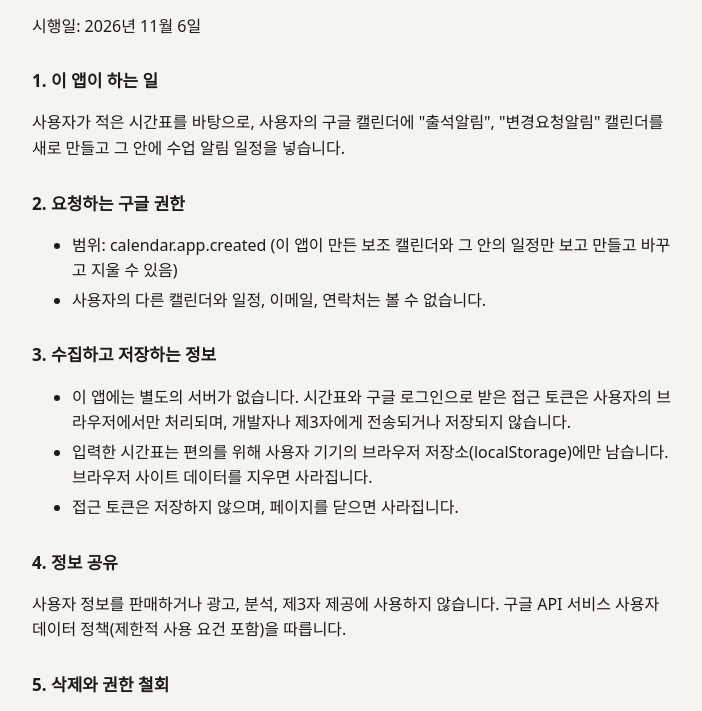
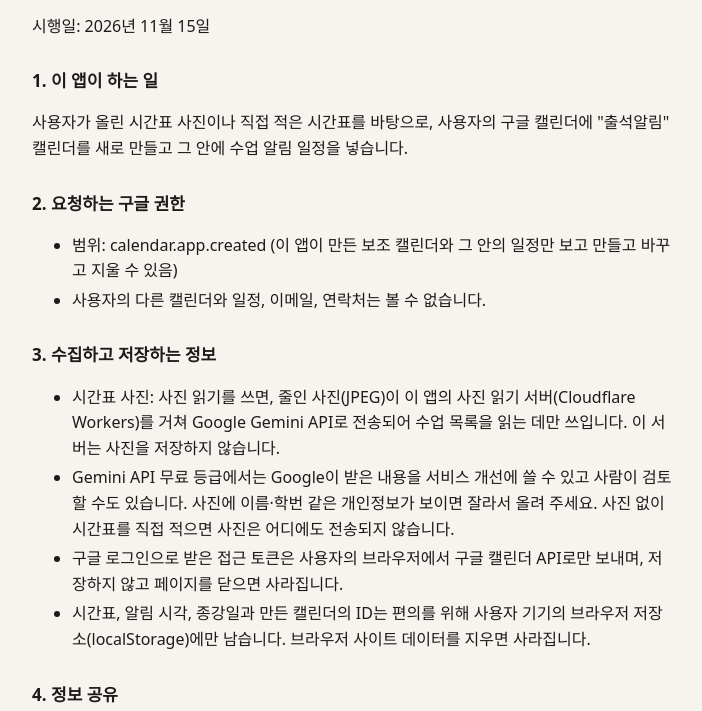
Before and after one commit to yh415920-oss/attendance-alert, a plain HTML site: page privacy.html in a window 1280 px wide. Shown: the part 81-792 px from the top of the page, without its empty margins (288-990 px from the left). Drawn offline with Linux system fonts and the light colour scheme.

Commit message:
개인정보처리방침: 사진 읽기(Gemini) 반영
Co-Authored-By: Claude Opus 5.5 <noreply@anthropic.com>
Claude-Session: https://claude.ai/code/session_01M6JW54FgqRLgt2XHnys4Rd

```diff
--- a/privacy.html
+++ b/privacy.html
@@ -8,10 +8,10 @@
 </head>
 <body>
 <h1>출석 알림 개인정보처리방침</h1>
-<p>시행일: 2026년 11월 6일</p>
+<p>시행일: 2026년 11월 15일</p>
 
 <h2>1. 이 앱이 하는 일</h2>
-<p>사용자가 적은 시간표를 바탕으로, 사용자의 구글 캘린더에 "출석알림", "변경요청알림" 캘린더를 새로 만들고 그 안에 수업 알림 일정을 넣습니다.</p>
+<p>사용자가 올린 시간표 사진이나 직접 적은 시간표를 바탕으로, 사용자의 구글 캘린더에 "출석알림" 캘린더를 새로 만들고 그 안에 수업 알림 일정을 넣습니다.</p>
 
 <h2>2. 요청하는 구글 권한</h2>
 <ul>
@@ -21,17 +21,18 @@
 
 <h2>3. 수집하고 저장하는 정보</h2>
 <ul>
-<li>이 앱에는 별도의 서버가 없습니다. 시간표와 구글 로그인으로 받은 접근 토큰은 사용자의 브라우저에서만 처리되며, 개발자나 제3자에게 전송되거나 저장되지 않습니다.</li>
-<li>입력한 시간표는 편의를 위해 사용자 기기의 브라우저 저장소(localStorage)에만 남습니다. 브라우저 사이트 데이터를 지우면 사라집니다.</li>
-<li>접근 토큰은 저장하지 않으며, 페이지를 닫으면 사라집니다.</li>
+<li>시간표 사진: 사진 읽기를 쓰면, 줄인 사진(JPEG)이 이 앱의 사진 읽기 서버(Cloudflare Workers)를 거쳐 Google Gemini API로 전송되어 수업 목록을 읽는 데만 쓰입니다. 이 서버는 사진을 저장하지 않습니다.</li>
+<li>Gemini API 무료 등급에서는 Google이 받은 내용을 서비스 개선에 쓸 수 있고 사람이 검토할 수도 있습니다. 사진에 이름·학번 같은 개인정보가 보이면 잘라서 올려 주세요. 사진 없이 시간표를 직접 적으면 사진은 어디에도 전송되지 않습니다.</li>
+<li>구글 로그인으로 받은 접근 토큰은 사용자의 브라우저에서 구글 캘린더 API로만 보내며, 저장하지 않고 페이지를 닫으면 사라집니다.</li>
+<li>시간표, 알림 시각, 종강일과 만든 캘린더의 ID는 편의를 위해 사용자 기기의 브라우저 저장소(localStorage)에만 남습니다. 브라우저 사이트 데이터를 지우면 사라집니다.</li>
 </ul>
 
 <h2>4. 정보 공유</h2>
-<p>사용자 정보를 판매하거나 광고, 분석, 제3자 제공에 사용하지 않습니다. 구글 API 서비스 사용자 데이터 정책(제한적 사용 요건 포함)을 따릅니다.</p>
+<p>사진 읽기를 위해 Google(Gemini API)에 사진을 보내는 것 말고는 사용자 정보를 판매하거나 광고, 분석, 제3자 제공에 사용하지 않습니다. 구글 API 서비스 사용자 데이터 정책(제한적 사용 요건 포함)을 따릅니다.</p>
 
 <h2>5. 삭제와 권한 철회</h2>
 <ul>
-<li>만들어진 캘린더는 구글 캘린더 설정에서 "출석알림", "변경요청알림" 캘린더를 지우면 일정과 함께 모두 삭제됩니다.</li>
+<li>만들어진 캘린더는 구글 캘린더 설정에서 "출석알림" 캘린더를 지우면 일정과 함께 모두 삭제됩니다. 예전 버전을 썼다면 "변경요청알림" 캘린더도 함께 지워 주세요.</li>
 <li>구글 계정의 "타사 앱 및 서비스 연결"에서 이 앱의 접근 권한을 언제든 철회할 수 있습니다.</li>
 </ul>
 
```
